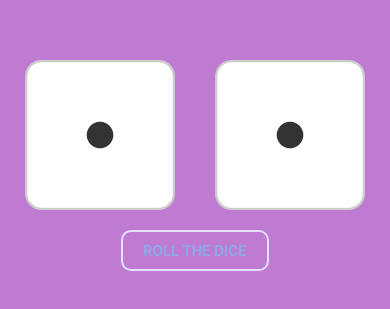
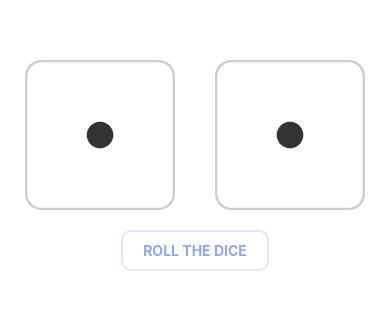
Before and after one commit to shubhamsinha21/rolltheDice, a React Native app: screen / in a window 390 px wide. Shown: the part 267-576 px from the top of the page. Built offline with nearby package versions, Linux system fonts and the light colour scheme.

Commit message:
Roll it 😁

```diff
--- a/src/App.tsx
+++ b/src/App.tsx
@@ -37,39 +37,54 @@ const Dice = ({imageUrl}: DiceProps):JSX.Element => {
 
 function App(): JSX.Element {
 
+  const [randomBackground, setRandomBackground] = useState("#ffffff")
+
   const [diceImage, setDiceImage] = useState<ImageSourcePropType>(One)
   const rollDice = () =>{
     let randomNumber = Math.floor(Math.random() * 6) + 1;
+    const hexRange = '0123456789ABCDEF'
+    let color='#'
+    for (let i = 0; i < 6; i++) {
+     color += hexRange[Math.floor(Math.random() * 16)];
+    }
 
       switch(randomNumber){
         case 1:
           setDiceImage(One)
+          setRandomBackground(color)
           break;
         case 2:
           setDiceImage(two)
+          setRandomBackground(color)
           break;
         case 3:
           setDiceImage(three)
+          setRandomBackground(color)
           break;
         case 4:
           setDiceImage(four)
+          setRandomBackground(color)
           break;
         case 5:
           setDiceImage(five)
+          setRandomBackground(color)
           break;
         case 6:
           setDiceImage(six)
+          setRandomBackground(color)
           break;
         default:
           setDiceImage(One)
+          setRandomBackground(color)
           break;
 
       }
       ReactNativeHapticFeedback.trigger("impactLight", options);
   }
 
+
   return (
-   <View style={[styles.container, {}]}>
+   <View style={[styles.container, {backgroundColor:randomBackground}]}>
 
     <View style={styles.directionDice}>
       <Dice imageUrl={diceImage}/>
```
